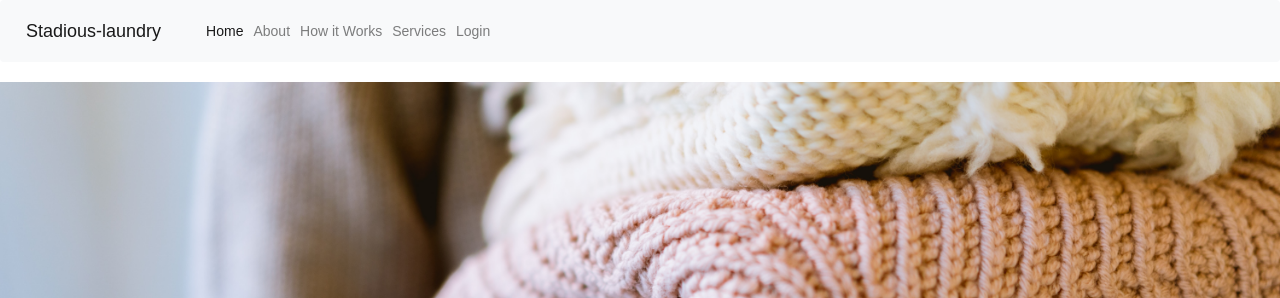
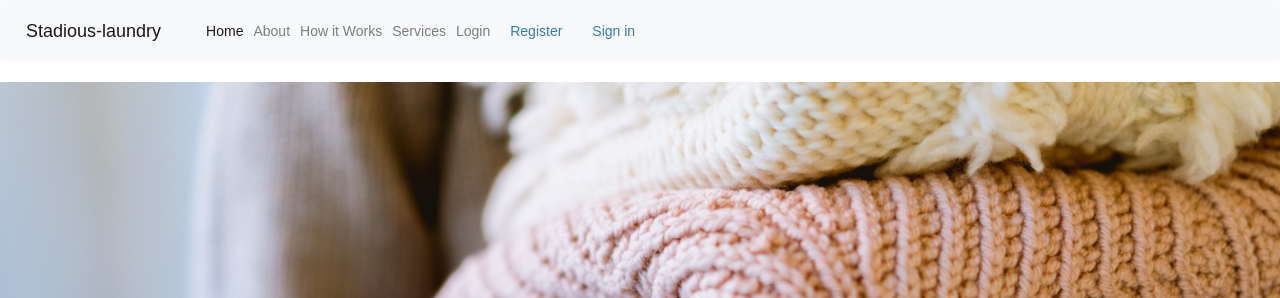
Before and after one commit to brayomumo/Stadious-Laundry, a Python web app: template app/templates/index.html in a window 1280 px wide. Shown: the top 298 px of the page. Run offline with Jinja, Linux system fonts and the light colour scheme; the template is opened without the code that fills it, so the values that code supplies are empty; some libraries are stand-ins or nearby versions.

Commit message:
added navbar and links for sign in and register

```diff
--- a/app/templates/navbar.html
+++ b/app/templates/navbar.html
@@ -29,6 +29,19 @@
             <li class="nav-item">
                 <a class="nav-link" href="#what">Login</a>
             </li>
+            <li>
+                    <ul class="nav navbar-nav navbar-right">
+                            {% if current_user.is_authenticated %}
+                            <li style="color:white;padding:15px;">{{current_user.username}}</li>
+                            <li><a href="{{url_for('main.profile',uname=current_user.username)}}">Profile</a></li>
+                            <li><a href="{{url_for('auth.logout')}}">Sign out</a></li>
+                            {% else %}
+                            <li><a href="{{url_for('auth.register')}}">Register</a></li>
+                            <li class="divider"></li>
+                            <li><a href="{{url_for('auth.login')}}">Sign in</a></li>
+                            {% endif %}
+                          </ul>
+            </li>
 
 
             </li>
```
